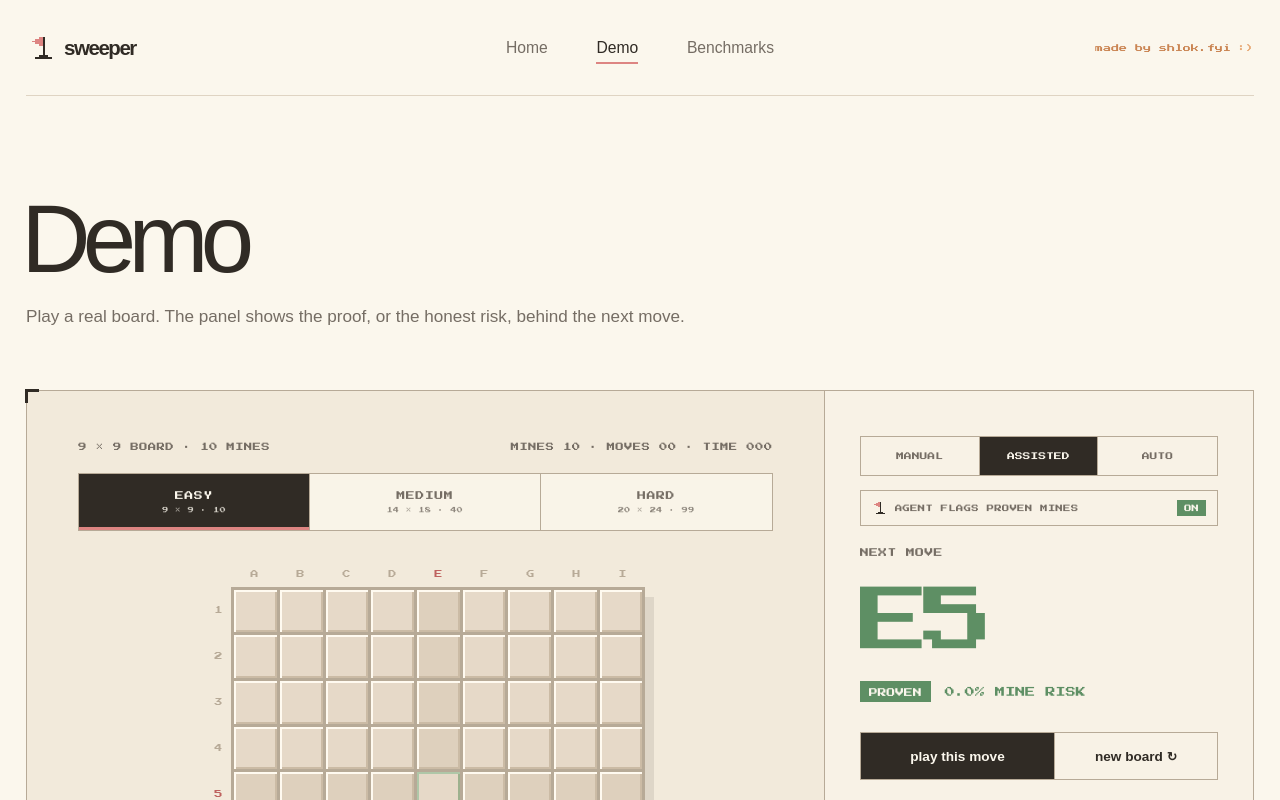
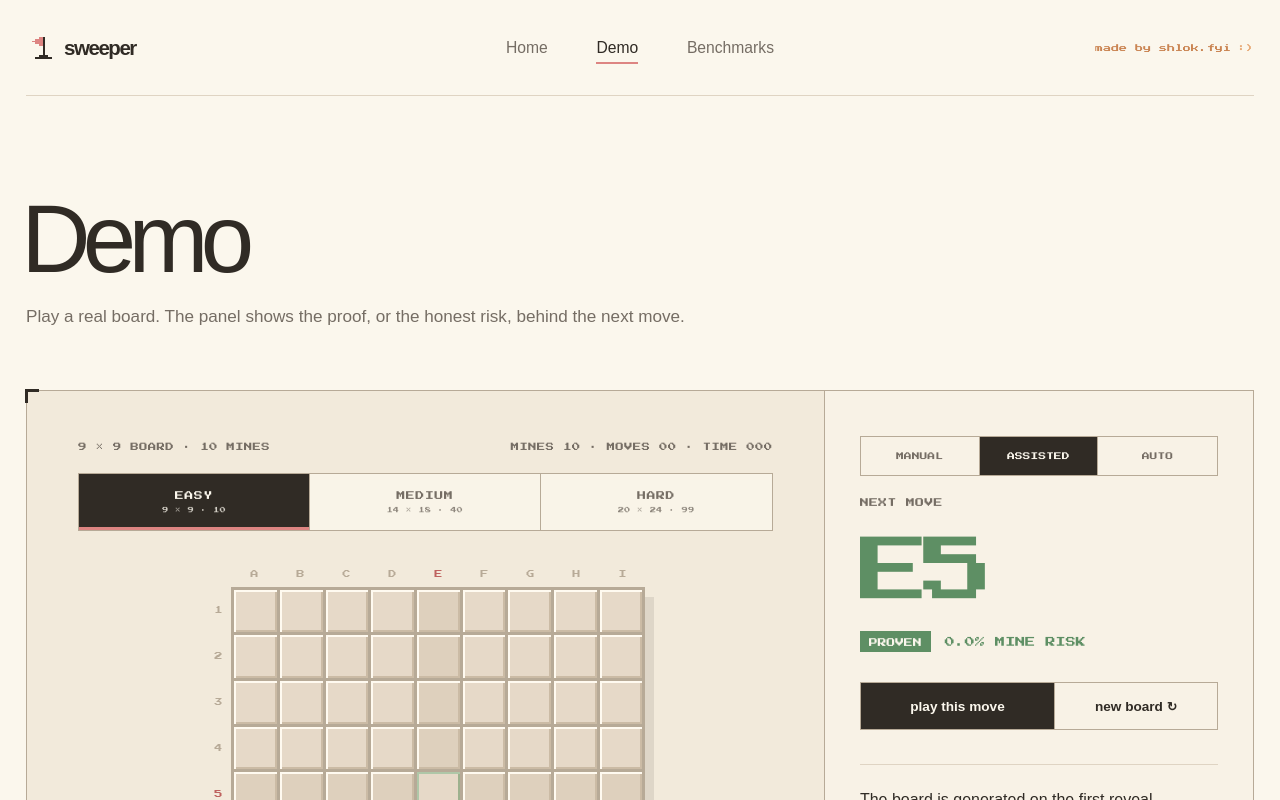
Before and after one commit to shlokrj/sweeper, a Next.js app in the folder web/: page /demo in a window 1280 px wide. Shown: the top 800 px of the page. Built offline with nearby package versions, Linux system fonts and the light colour scheme; a web font is replaced by a local one.

Commit message:
fix(demo): stop agent flags

```diff
--- a/web/app/demo/page.tsx
+++ b/web/app/demo/page.tsx
@@ -31,7 +31,6 @@ const hiddenAnalysis = { frontier: [], provenMines: new Map<number, string>(), p
 export default function DemoPage() {
   const [game, setGame] = useState<Game>(() => newGame(0));
   const [mode, setMode] = useState<PlayMode>("assisted");
-  const [autoFlag, setAutoFlag] = useState(true);
   const [autoRunning, setAutoRunning] = useState(false);
   const [hovered, setHovered] = useState<string | null>(null);
   const [elapsed, setElapsed] = useState(0);
@@ -59,7 +58,6 @@ export default function DemoPage() {
   const activeRow = activeCoordinate.match(/\d+/)?.[0] ?? "";
   const finished = game.status === "won" || game.status === "lost";
   const locked = mode === "auto" && !finished;
-  const pendingFlags = autoFlag ? [...analysis.provenMines.keys()].filter((index) => !game.board[index].flagged) : [];
   const explodedIndex = game.status === "lost" ? game.board.findIndex((cell) => cell.exploded) : -1;
   const confetti = useMemo(() => {
     if (game.status !== "won") return [];
@@ -124,10 +122,6 @@ export default function DemoPage() {
   }
 
   function playRecommendation() {
-    if (pendingFlags.length > 0) {
-      setGame((current) => pendingFlags.reduce((next, index) => toggleFlag(next, index), current));
-      return;
-    }
     if (recommendation) handleReveal(recommendation.index);
   }
 
@@ -137,15 +131,11 @@ export default function DemoPage() {
       setGame((current) => {
         if (current.status === "won" || current.status === "lost") return current;
         const currentAnalysis = analyze(current.board, current.status, current.preset);
-        if (autoFlag) {
-          const mineToFlag = [...currentAnalysis.provenMines.keys()].find((index) => !current.board[index].flagged);
-          if (mineToFlag !== undefined) return toggleFlag(current, mineToFlag);
-        }
         return currentAnalysis.recommendation ? revealCell(current, currentAnalysis.recommendation.index) : current;
       });
     }, autoDelay);
     return () => window.clearTimeout(timer);
-  }, [autoDelay, autoFlag, autoRunning, finished, game.board, game.id, mode]);
+  }, [autoDelay, autoRunning, finished, game.board, game.id, mode]);
 
   return (
     <main className="site-page inner-page">
@@ -274,13 +264,6 @@ export default function DemoPage() {
               <button className={mode === option ? "is-active" : ""} key={option} onClick={() => selectMode(option)} type="button">{option}</button>
             ))}
           </div>
-          {showAssistance ? (
-            <button aria-pressed={autoFlag} className={`flag-toggle ${autoFlag ? "is-on" : ""}`} onClick={() => setAutoFlag((current) => !current)} type="button">
-              <FlagMark compact />
-              <span>agent flags proven mines</span>
-              <em>{autoFlag ? "on" : "off"}</em>
-            </button>
-          ) : null}
           <p className="decision-label">{mode === "manual" ? "inspecting" : mode === "auto" ? "auto move" : "next move"}</p>
           <div className={`decision-coordinate ${mode === "manual" && !finished ? "decision-coordinate-manual" : ""}`} key={`coordinate-${game.id}-${mode}-${recommendedCoordinate ?? game.status}`}>
             {finished ? (game.status === "won" ? ":)" : ":(") : mode === "manual" ? hovered ?? "+" : recommendedCoordinate ?? "+"}
@@ -298,7 +281,7 @@ export default function DemoPage() {
             )
           ) : null}
           <div className={`decision-actions ${mode === "manual" ? "decision-actions-single" : ""}`} role="group" aria-label="Board actions">
-            {mode === "assisted" ? <button disabled={!recommendation && pendingFlags.length === 0} onClick={playRecommendation} type="button">{pendingFlags.length > 0 ? "flag proven mines" : "play this move"}</button> : null}
+            {mode === "assisted" ? <button disabled={!recommendation} onClick={playRecommendation} type="button">play this move</button> : null}
             {mode === "auto" ? (
               <button disabled={finished} onClick={() => setAutoRunning((running) => !running)} type="button">
                 {autoRunning ? "pause" : "run auto"} <span aria-hidden="true">{autoRunning ? "❚❚" : "▶"}</span>
@@ -319,9 +302,7 @@ export default function DemoPage() {
                 ? "Assistance is off. Proofs and mine risk stay hidden while you play."
                 : mode === "auto"
                   ? autoRunning
-                    ? autoFlag
-                      ? "Auto flags proven mines, then plays the next recommended cell at the selected speed."
-                      : "Auto plays the next recommended cell at the selected speed without flagging."
+                    ? "Auto plays the next recommended cell at the selected speed."
                     : "Auto is paused. Press run auto to let the agent take the board."
                   : recommendation
                     ? recommendation.evidence
--- a/web/app/globals.css
+++ b/web/app/globals.css
@@ -174,12 +174,6 @@ button { font: inherit; }
 .evidence-chip-lost { background: var(--red-deep); }
 .decision-risk { margin: 0; color: var(--green-deep); font-family: var(--font-pixel); font-size: 0.63rem; text-transform: uppercase; }
 .decision-risk-approximate { color: #a8842c; }
-.flag-toggle { display: flex; align-items: center; gap: 9px; width: 100%; margin: -8px 0 22px; padding: 9px 11px; border: 1px solid var(--line-dark); background: transparent; cursor: pointer; transition: background 130ms ease; }
-.flag-toggle:hover { background: rgba(230, 217, 200, 0.4); }
-.flag-toggle .flag-mark-compact { width: 14px; height: 14px; }
-.flag-toggle span { color: var(--muted); font-family: var(--font-pixel); font-size: 0.46rem; letter-spacing: 0.04em; text-transform: uppercase; }
-.flag-toggle em { margin-left: auto; padding: 5px 7px 4px; background: var(--line); color: var(--muted); font-family: var(--font-pixel); font-size: 0.46rem; font-style: normal; text-transform: uppercase; transition: background 130ms ease, color 130ms ease; }
-.flag-toggle.is-on em { background: var(--green-deep); color: var(--paper); }
 .mode-selector { display: grid; grid-template-columns: repeat(3, 1fr); margin-bottom: 22px; border: 1px solid var(--line-dark); }.mode-selector button { min-height: 38px; border: 0; border-right: 1px solid var(--line-dark); background: transparent; color: var(--muted); cursor: pointer; font-family: var(--font-pixel); font-size: 0.48rem; letter-spacing: 0.02em; text-transform: uppercase; transition: background 130ms ease, color 130ms ease; }.mode-selector button:last-child { border-right: 0; }.mode-selector button:hover { color: var(--ink); background: rgba(230, 217, 200, 0.4); }.mode-selector button.is-active { background: var(--ink); color: var(--paper); }
 .auto-speed { display: grid; grid-template-columns: auto 1fr auto; align-items: center; gap: 10px; margin: 18px 0 0; color: var(--muted); font-family: var(--font-pixel); font-size: 0.46rem; letter-spacing: 0.03em; text-transform: uppercase; }.auto-speed input { width: 100%; accent-color: var(--green-deep); }.auto-speed output { min-width: 42px; color: var(--green-deep); text-align: right; }
 .decision-actions { display: grid; grid-template-columns: 1.2fr 1fr; margin-top: 30px; border: 1px solid var(--line-dark); }
```
Also changed, not shown: 1 other file (tests, documents, lock files or other folders).
